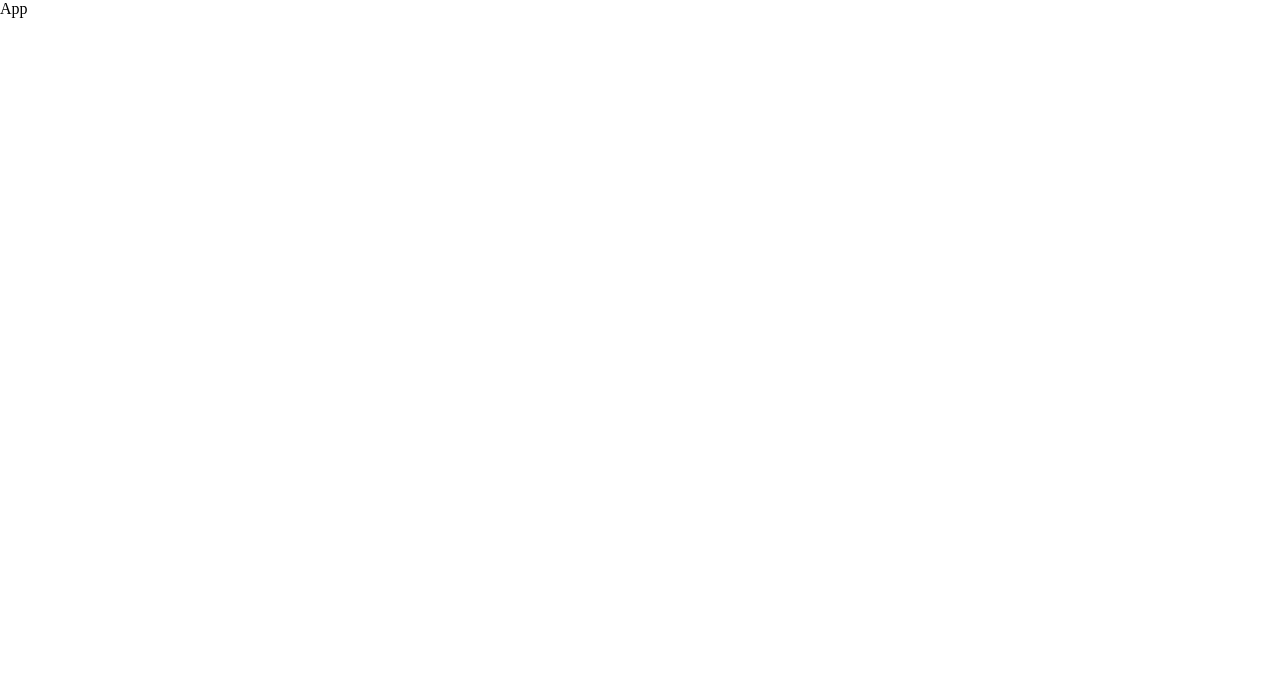
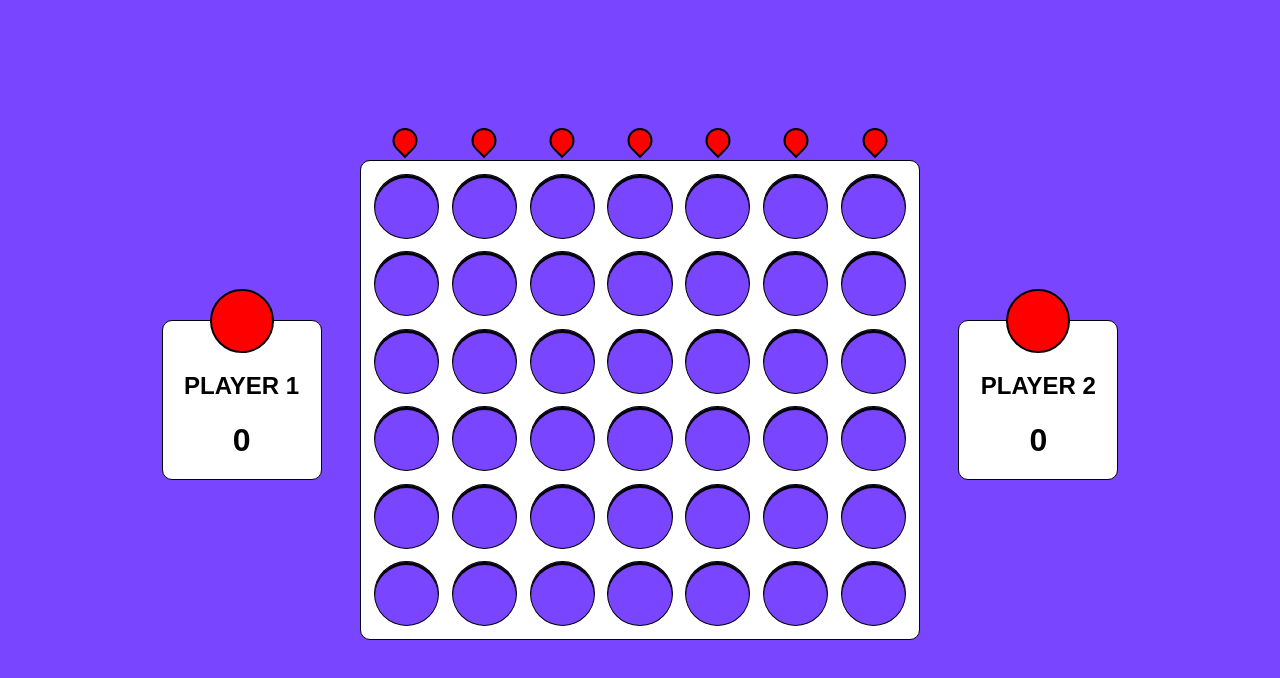
Before and after one commit to Cyri0/connect-four, a React (Vite) app: page / in a window 1280 px wide. Shown: the top 678 px of the page. Built offline with nearby package versions, Linux system fonts and the light colour scheme.

Commit message:
UI almost done

```diff
--- a/src/App.tsx
+++ b/src/App.tsx
@@ -1,8 +1,17 @@
-import React from 'react'
+import {useState} from 'react'
+import GameField from './components/GameField'
+import PlayerCard from './components/PlayerCard'
 
 const App = () => {
+  const [player1Point, setPlayer1Point] = useState(0)
+  const [player2Point, setPlayer2Point] = useState(0)
+
   return (
-    <div>App</div>
+    <div id="main-app">
+      <PlayerCard smileyBg='player1' playerName='Player 1' point={player1Point}/>
+      <GameField />
+      <PlayerCard smileyBg='player2' playerName='Player 2' point={player2Point}/>
+    </div>
   )
 }
 
--- /dev/null
+++ b/src/components/Coin.tsx
@@ -0,0 +1,19 @@
+import {useState, useEffect} from 'react'
+
+export interface CoinData{
+    player?: string
+}
+
+const Coin = (props: CoinData) => {
+  const [player, setPlayer] = useState<string>()
+
+    useEffect(()=>{
+        if(props.player)
+            setPlayer(props.player)
+    }, [props])
+  return (
+    <div className={`coin ${player}`}></div>
+  )
+}
+
+export default Coin
--- /dev/null
+++ b/src/components/GameField.tsx
@@ -0,0 +1,32 @@
+import {useState, useEffect} from "react"
+import Hole from "./Hole"
+
+const GameField = () => {
+  const [holes, setHoles] = useState<JSX.Element[]>([])
+  const [hoverElement, setHoverElements] = useState<JSX.Element[]>([])
+    useEffect(()=>{
+        let newHoles = []
+        let newHoverElements = []
+        for(let row= 0; row < 7; row++){
+            newHoverElements.push(<div><div className="marker"></div></div>)
+            for(let column = 0; column<6; column++){
+                newHoles.push(<Hole player={ undefined } key={`${row}|${column}`}/>)
+            }
+        }
+        setHoles(newHoles)
+        setHoverElements(newHoverElements)
+    }, [])
+
+  return (
+    <div>
+        <div className="hover-area">
+            {hoverElement}
+        </div>
+        <div className="game-field">
+            {holes}
+        </div>
+    </div>
+  )
+}
+
+export default GameField
--- /dev/null
+++ b/src/components/Hole.tsx
@@ -0,0 +1,23 @@
+import {useState, useEffect} from 'react'
+import Coin from './Coin'
+
+interface HoleData {
+    player?: string
+}
+
+const Hole = (props: HoleData) => {
+  const [coin, setCoin] = useState<JSX.Element>()
+
+  useEffect(()=>{
+    if(props.player)
+        setCoin(<Coin player={props.player} />)
+  }, [props])
+
+  return (
+  <div className="hole">
+    { coin }
+  </div>
+  )
+}
+
+export default Hole
--- /dev/null
+++ b/src/components/PlayerCard.tsx
@@ -0,0 +1,17 @@
+interface PlayerData {
+    smileyBg: string,
+    playerName: string,
+    point: number
+}
+
+const PlayerCard = (props: PlayerData) => {
+  return (
+    <div className="player-card">
+        <div className="smiley"></div>
+        <h2>{props.playerName}</h2>
+        <h1>{props.point}</h1>
+    </div>
+  )
+}
+
+export default PlayerCard
--- a/src/index.css
+++ b/src/index.css
@@ -1,5 +1,188 @@
+:root{
+  --bg: #7a45ff;
+  --player1: #fe6689;
+  --player2: #ffce68;
+  font-family: Arial, Helvetica, sans-serif;
+}
+
 body{
   margin: 0;
   width: 100vw;
   min-height: 100vh;
+
+  display: flex;
+  justify-content: center;
+  align-items: center;
+
+  flex-direction: row;
+
+  background-color: var(--bg);
 }
+
+#main-app{
+  display: flex;
+  justify-content: center;
+  align-items: center;
+
+  gap: 3vw
+}
+
+div{
+  box-sizing: border-box;
+  display: inline-block;
+}
+
+.player-card{
+  border: 1px solid black;
+  width: 20vw;
+  height: 20vw;
+
+  max-width: 20vh;
+  max-height: 20vh;
+}
+
+.game-field{
+  height: 43vw;
+  max-height: 60vh;
+  width: 50vw;
+  max-width: 70vh;
+  border: 1px solid black;
+
+  display: grid;
+
+  grid-template-columns: 1fr 1fr 1fr 1fr 1fr 1fr 1fr;
+  gap: 1vw;
+  padding: 1vw;
+  border-radius: 10px;
+  background-color: white;
+}
+
+.hole{
+  border: 1px solid black;
+  border-radius: 50%;
+  background-color: var(--bg);
+  /* overflow: hidden; */
+  position: relative;
+}
+
+.hole::before{
+  content: "";
+  width: 100%;
+  height: 100%;
+  top: 3px;
+  position: absolute;
+  border-radius: 50%;
+  box-shadow: 0px -3px 0px black;
+  z-index: 1;
+}
+  .coin{
+    margin-top: 1px;
+    width: 100%;
+    height: 100%;
+    box-shadow: 0px -1px 0px black;
+    border-radius: 50%;
+    position: absolute;
+    z-index: 2;
+  }
+
+  .player1{
+    background-color: var(--player1);
+  }
+
+  .player2{
+    background-color: var(--player2);
+  }
+
+  .hover-area{
+    padding: 1vw;
+    display: grid;
+    grid-template-columns: 1fr 1fr 1fr 1fr 1fr 1fr 1fr;
+    height: 43vw;
+    gap: 1vw;
+
+    max-height: 60vh;
+    width: 50vw;
+    max-width: 70vh;
+    position: absolute;
+    z-index: 99;
+  }
+
+  .hover-area>div{
+    height: calc(100% + 30px);
+    margin-top: -30px;
+    border-radius: 10px;
+    position: relative;
+  }
+
+  .hover-area>div:hover{
+    background-color: rgba(211, 211, 211, 0.292);
+    cursor: pointer;
+  }
+
+  .hover-area .marker{
+    position: absolute;
+    width: 5vw;
+    height: 5vw;
+
+    max-width: 25px;
+    max-height: 25px;
+
+    background-color: red;
+    position: absolute;
+    left: 50%;
+    transform: translate(-50%,-15px) rotate(45deg);
+    border-radius: 50% 50% 0% 50%;
+    transform-origin: center;
+    border: 2px solid black;
+  }
+
+  .player-card{
+    border-radius: 10px;
+    background-color: white;
+    display: flex;
+    justify-content: center;
+    align-items: center;
+    flex-direction: column;
+    position: relative;
+    padding-top: 3rem;
+    padding-bottom: 1rem;
+  }
+
+  .player-card h2{
+    text-transform: uppercase;
+    margin: 0;
+    margin-top: 20px;
+  }
+
+  .player-card>.smiley{
+    width: 4rem;
+    height: 4rem;
+    top: -2rem;
+    position: absolute;
+    border-radius: 50%;
+    background-color: red;
+    border: 2px solid black
+  }
+
+  @media screen and (max-width: 600px) {
+
+    /* #main-app{
+      flex-direction: column;
+      gap: 50px;
+    } */
+
+    .player-card>.smiley{
+      width: 3rem;
+      height: 3rem;
+      top: -1.5rem;
+    }
+
+    h1{
+      font-size: 1.5rem;
+      margin-top: 5px;
+    }
+
+    h2{
+      font-size: 1rem;
+    }
+  }
```
